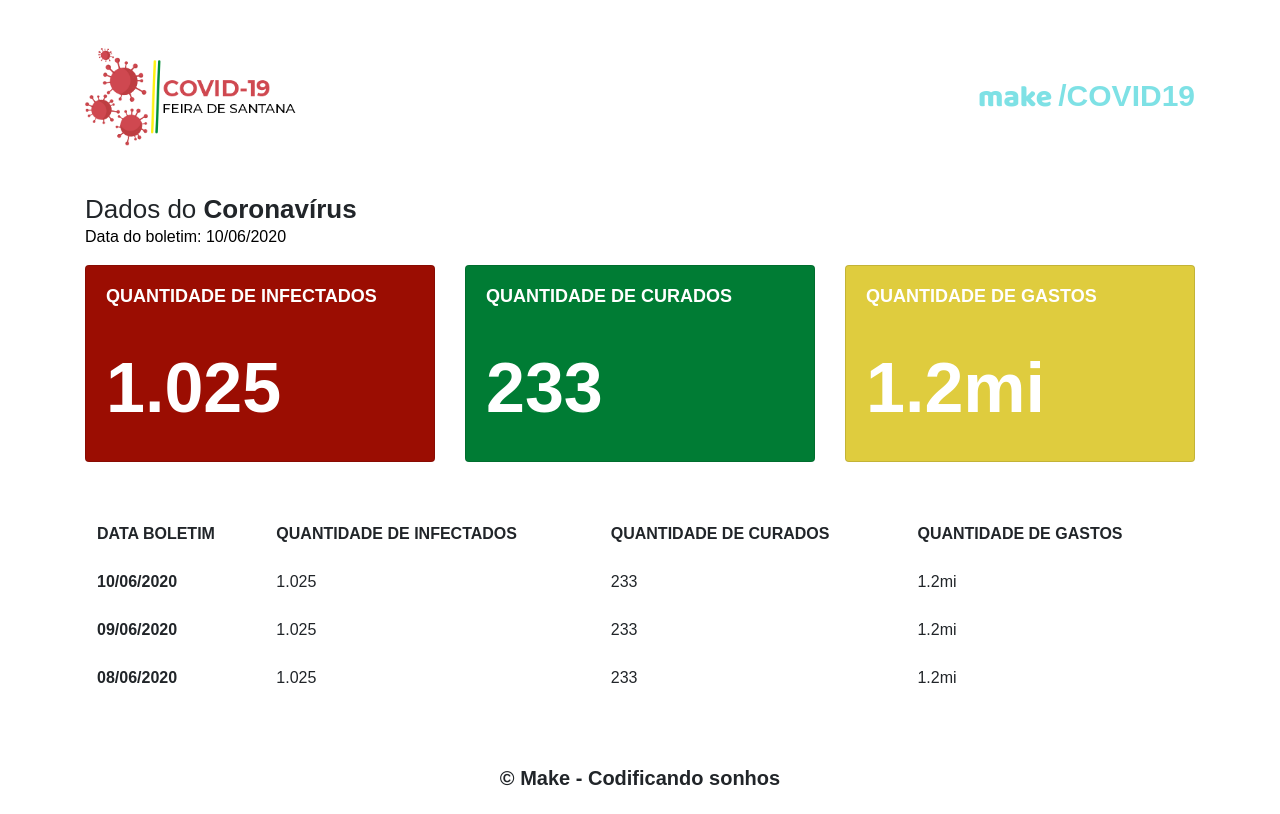
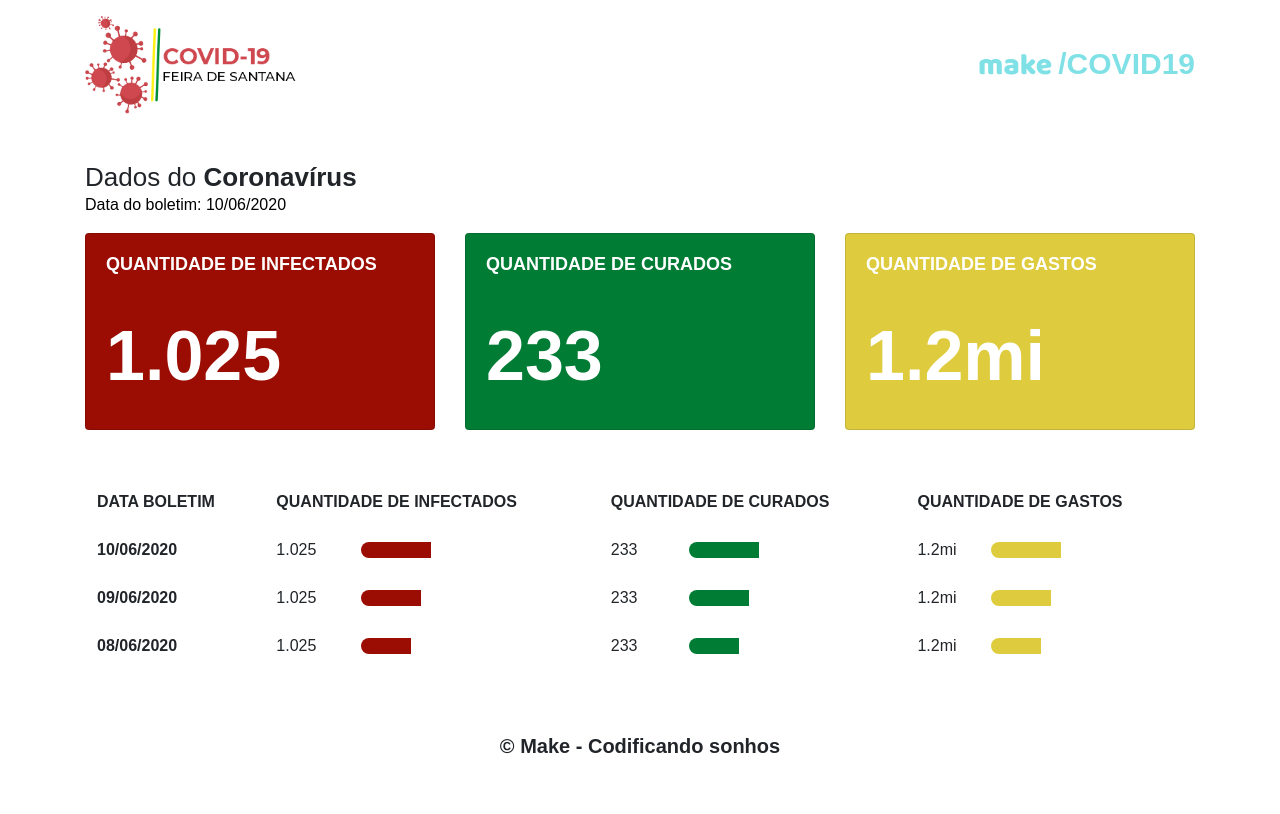
Before and after one commit to bl4nc/Site-Covid, a PHP site: page / in a window 1280 px wide. After the commit the page ends 754 px from the top, so only its background shows below. Run offline with PHP 8.4, Linux system fonts and the light colour scheme; some libraries are stand-ins or nearby versions.

Commit message:
Seção de boletins feita

```diff
--- a/conteudo/conteudo_index.php
+++ b/conteudo/conteudo_index.php
@@ -62,21 +62,6 @@
     </section>
 
     <section class="secao_boletins mt-5">
-        <!-- <div class="row">
-            <div class="col-sm-3">
-                <h5>DATA DO BOLETIM</h5>
-            </div>
-            <div class="col-sm-3">
-                <h5>QUANTIDADE DE INFECTADOS</h5>
-            </div>
-            <div class="col-sm-3">
-                <h5>QUANTIDADE DE CURADOS</h5>
-            </div>
-            <div class="col-sm-3">
-                <h5>QUANTIDADE DE GASTOS</h5>
-            </div>
-        </div> -->
-
         <div class="table-responsive">
             <table class="table table-borderless">
                 <thead>
@@ -89,63 +74,147 @@
                 </thead>
 
                 <tbody>
+                    <!-- *** BOLETIM 10/06/2020 *** -->
                     <tr>
                         <!-- DATA BOLETIM -->
                         <th scope="row">10/06/2020</th>
 
                         <!-- QUANTIDADE DE INFECTADOS -->
                         <td>
-                            1.025
+                            <div class="row">
+                                <div class="col-sm-3 align-self-center">
+                                    <div>1.025</div>
+                                </div>
+                                <div class="col-sm-9 align-self-center">
+                                    <div class="progress">
+                                        <div class="progress-bar bg-vermelho" role="progressbar" style="width: 70px;" aria-valuenow="0" aria-valuemin="0" aria-valuemax="1000"></div>
+                                    </div>
+                                </div>
+                            </div>
                         </td>
 
                         <!-- QUANTIDADE DE CURADOS -->
                         <td>
-                            233
+                            <div class="row">
+                                <div class="col-sm-3 align-self-center">
+                                    <div>233</div>
+                                </div>
+                                <div class="col-sm-9 align-self-center">
+                                    <div class="progress">
+                                        <div class="progress-bar bg-verde" role="progressbar" style="width: 70px;" aria-valuenow="0" aria-valuemin="0" aria-valuemax="1000"></div>
+                                    </div>
+                                </div>
+                            </div>
                         </td>
 
                         <!-- QUANTIDADE DE GASTOS -->
                         <td>
-                            1.2mi
+                            <div class="row">
+                                <div class="col-sm-3 align-self-center">
+                                    <div>1.2mi</div>
+                                </div>
+                                <div class="col-sm-9 align-self-center">
+                                    <div class="progress">
+                                        <div class="progress-bar bg-amarelo" role="progressbar" style="width: 70px;" aria-valuenow="0" aria-valuemin="0" aria-valuemax="1000"></div>
+                                    </div>
+                                </div>
+                            </div>
                         </td>
                     </tr>
 
+                    <!-- *** BOLETIM 09/06/2020 *** -->
                     <tr>
                         <!-- DATA BOLETIM -->
                         <th scope="row">09/06/2020</th>
 
                         <!-- QUANTIDADE DE INFECTADOS -->
                         <td>
-                            1.025
+                            <div class="row">
+                                <div class="col-sm-3 align-self-center">
+                                    <div>1.025</div>
+                                </div>
+                                <div class="col-sm-9 align-self-center">
+                                    <div class="progress">
+                                        <div class="progress-bar bg-vermelho" role="progressbar" style="width: 60px;" aria-valuenow="0" aria-valuemin="0" aria-valuemax="1000"></div>
+                                    </div>
+                                </div>
+                            </div>
                         </td>
 
                         <!-- QUANTIDADE DE CURADOS -->
                         <td>
-                            233
+                            <div class="row">
+                                <div class="col-sm-3 align-self-center">
+                                    <div>233</div>
+                                </div>
+                                <div class="col-sm-9 align-self-center">
+                                    <div class="progress">
+                                        <div class="progress-bar bg-verde" role="progressbar" style="width: 60px;" aria-valuenow="0" aria-valuemin="0" aria-valuemax="1000"></div>
+                                    </div>
+                                </div>
+                            </div>
                         </td>
 
                         <!-- QUANTIDADE DE GASTOS -->
                         <td>
-                            1.2mi
+                            <div class="row">
+                                <div class="col-sm-3 align-self-center">
+                                    <div>1.2mi</div>
+                                </div>
+                                <div class="col-sm-9 align-self-center">
+                                    <div class="progress">
+                                        <div class="progress-bar bg-amarelo" role="progressbar" style="width: 60px;" aria-valuenow="0" aria-valuemin="0" aria-valuemax="1000"></div>
+                                    </div>
+                                </div>
+                            </div>
                         </td>
                     </tr>
 
+                    <!-- *** BOLETIM 08/06/2020 *** -->
                     <tr>
                         <!-- DATA BOLETIM -->
                         <th scope="row">08/06/2020</th>
 
                         <!-- QUANTIDADE DE INFECTADOS -->
                         <td>
-                            1.025
+                            <div class="row">
+                                <div class="col-sm-3 align-self-center">
+                                    <div>1.025</div>
+                                </div>
+                                <div class="col-sm-9 align-self-center">
+                                    <div class="progress">
+                                        <div class="progress-bar bg-vermelho" role="progressbar" style="width: 50px;" aria-valuenow="0" aria-valuemin="0" aria-valuemax="1000"></div>
+                                    </div>
+                                </div>
+                            </div>
                         </td>
 
                         <!-- QUANTIDADE DE CURADOS -->
                         <td>
-                            233
+                            <div class="row">
+                                <div class="col-sm-3 align-self-center">
+                                    <div>233</div>
+                                </div>
+                                <div class="col-sm-9 align-self-center">
+                                    <div class="progress">
+                                        <div class="progress-bar bg-verde" role="progressbar" style="width: 50px;" aria-valuenow="0" aria-valuemin="0" aria-valuemax="1000"></div>
+                                    </div>
+                                </div>
+                            </div>
                         </td>
 
                         <!-- QUANTIDADE DE GASTOS -->
                         <td>
-                            1.2mi
+                            <div class="row">
+                                <div class="col-sm-3 align-self-center">
+                                    <div>1.2mi</div>
+                                </div>
+                                <div class="col-sm-9 align-self-center">
+                                    <div class="progress">
+                                        <div class="progress-bar bg-amarelo" role="progressbar" style="width: 50px;" aria-valuenow="0" aria-valuemin="0" aria-valuemax="1000"></div>
+                                    </div>
+                                </div>
+                            </div>
                         </td>
                     </tr>
                 </tbody>
--- a/conteudo/footer.php
+++ b/conteudo/footer.php
@@ -1,4 +1,4 @@
-<footer class="footer mt-5 mb-4">
+<footer class="footer mt-5 mb-5">
     <h5>
         &copy; Make - Codificando sonhos
     </h5>
--- a/conteudo/header.php
+++ b/conteudo/header.php
@@ -1,4 +1,4 @@
-<header class="mt-5 mb-5">
+<header class="mt-3 mb-5">
     <div class="container mt-2" id="menu">
         <div id="logo">
             <a href="#">
--- a/css/global.css
+++ b/css/global.css
@@ -12,6 +12,17 @@ a {
 ul, li {
     list-style: none !important;
 }
+
 tr, th, td{
     font-family: 'Montserrat', sans-serif;
 }
+
+.bg-vermelho{
+    background-color: #9b0d02;
+}
+.bg-verde{
+    background-color:  #007c34;
+}
+.bg-amarelo{
+    background-color: #dfcc3e;
+}
--- a/css/secao_boletins.css
+++ b/css/secao_boletins.css
@@ -1,3 +1,7 @@
 .secao_boletins h5{
     font-family: 'Montserrat', sans-serif;
 }
+.secao_boletins .progress {
+    background-color: transparent !important;
+    border-radius: 24px !important;
+}
--- a/css/secao_cards.css
+++ b/css/secao_cards.css
@@ -1,13 +1,3 @@
-
-.secao_cards .bg-vermelho{
-    background-color: #9b0d02;
-}
-.secao_cards .bg-verde{
-    background-color:  #007c34;
-}
-.secao_cards .bg-amarelo{
-    background-color: #dfcc3e;
-}
 .secao_cards .card-body h5{
     font-weight: 600;
     font-size: 18px;
--- a/estilo.css
+++ b/estilo.css
@@ -4,6 +4,8 @@
 
 @import "./css/secao_cards.css";
 
+@import "./css/secao_boletins.css";
+
 @import "./css/media_queries.css";
 
 @import "./css/footer.css";
```
